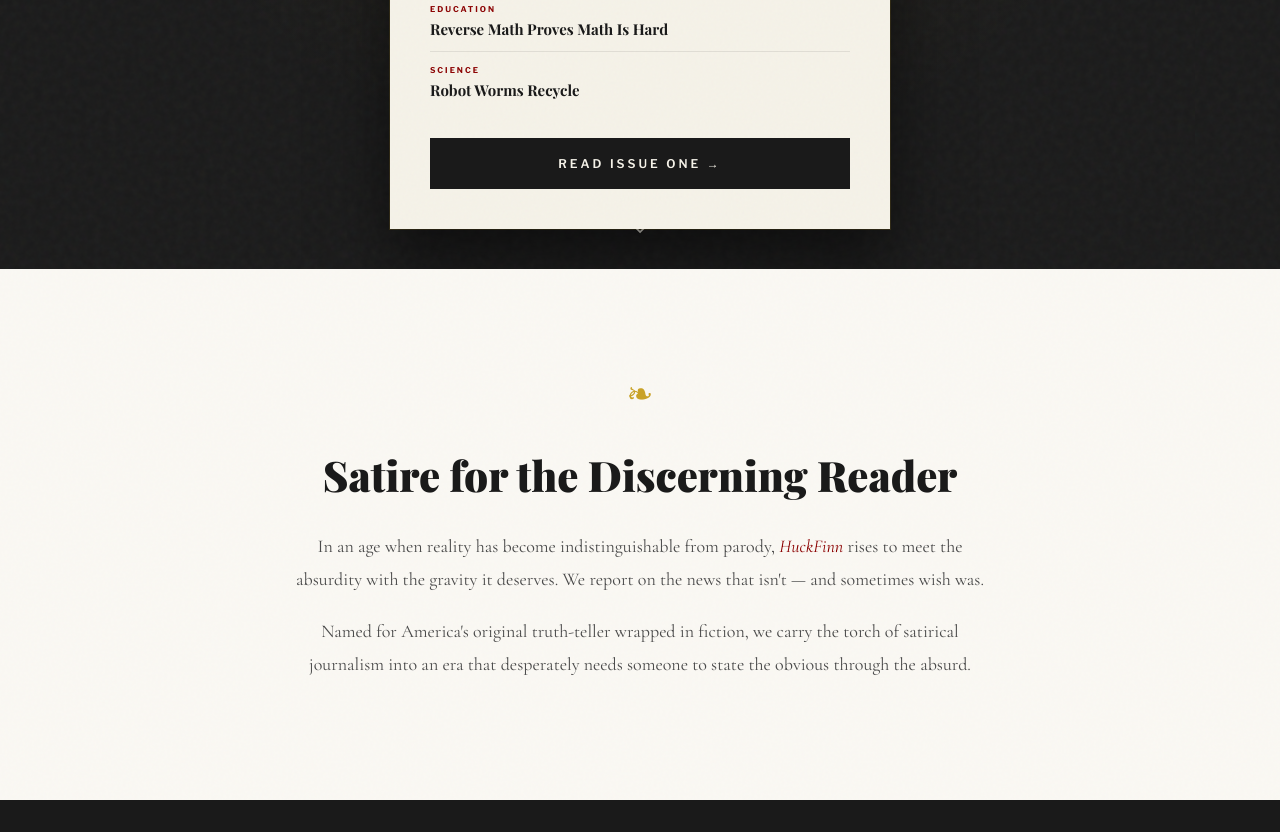
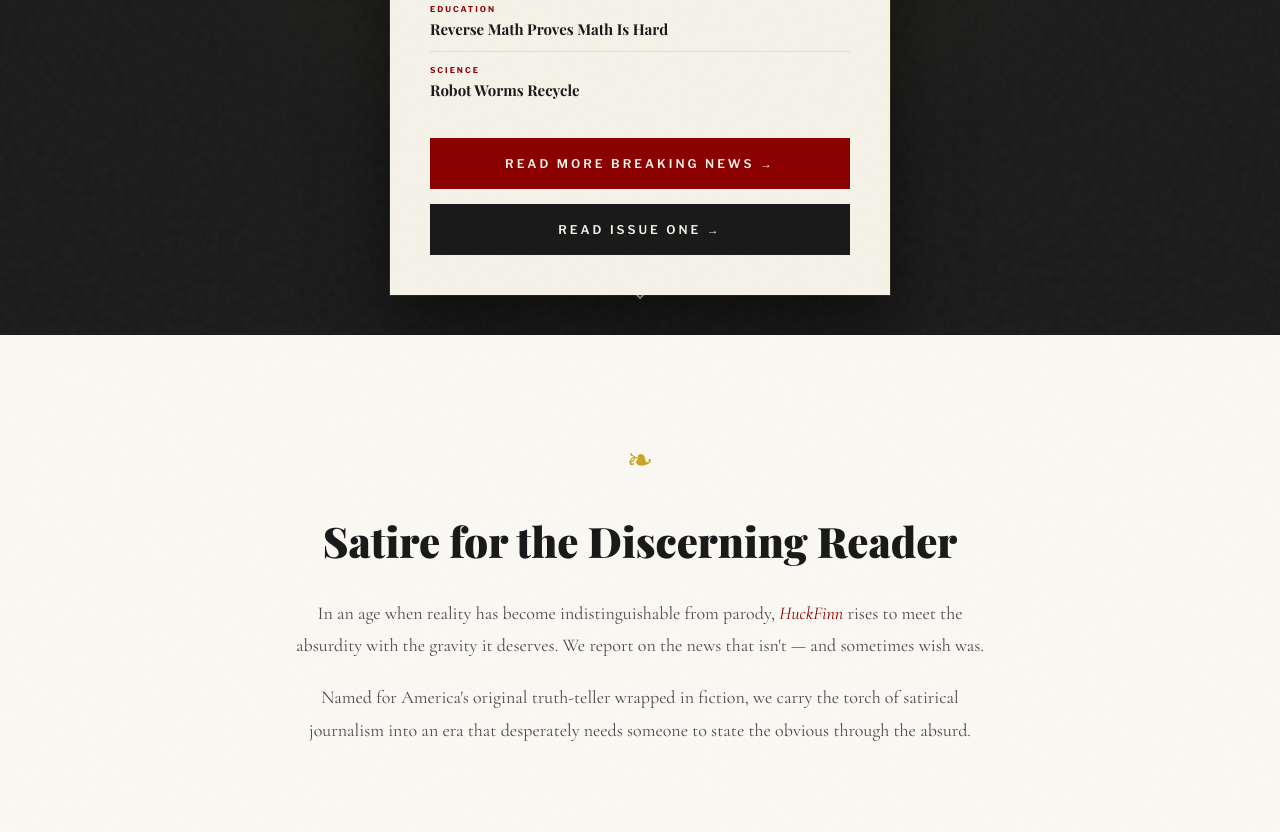
Before and after one commit to cal2020/huckfinn.ai, a plain HTML site: page index.html in a window 1280 px wide. Shown: the part 926-1758 px from the top of the page. Drawn offline with nearby package versions, Linux system fonts and the light colour scheme; a web font is replaced by a local one.

Commit message:
Add dual CTAs: breaking news and issue one

```diff
--- a/index.html
+++ b/index.html
@@ -673,7 +673,11 @@
                     </div>
                 </div>
 
-                <a href="page-1.html" class="read-issue-btn">
+                <a href="huckfinn-article-index.html" class="read-issue-btn" style="background: var(--accent-red); margin-bottom: 15px;">
+                    <span>Read More Breaking News →</span>
+                </a>
+
+                <a href="page-1.html" class="read-issue-btn" style="background: var(--ink-black);">
                     <span>Read Issue One →</span>
                 </a>
             </div>
```
